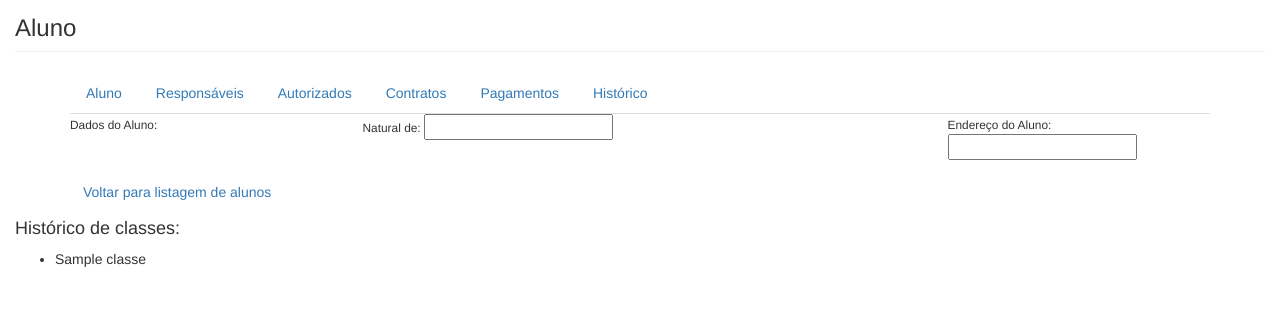
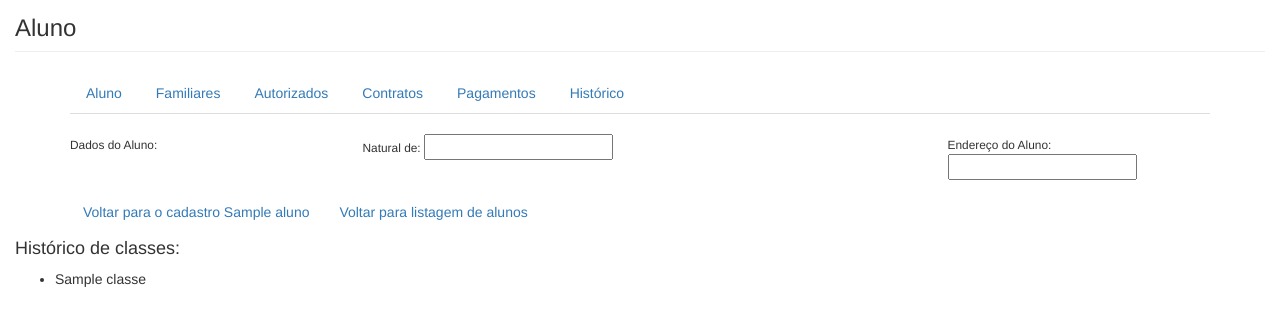
Before and after one commit to FabianoAlmeidaMelo/escolar, a Django app: template escolar/escolas/templates/escolas/aluno_form.html in a window 1280 px wide. Shown: the part 51-377 px from the top of the page. Run offline with Django 3.2, Linux system fonts and the light colour scheme; the template is opened without the code that fills it: most values are stand-ins (such as "Sample title", 1, 10 or a date in 2020); form fields are guessed from the names that the template uses; parts of the project's set-up code (start-up, migrations or seed data) failed here and were passed over; some libraries are stand-ins or nearby versions.

Commit message:
ref #42 ajuste geral de links para voltar para o cadastro, para listagem; espaços entre o texto e o base_aluno

```diff
--- a/escolar/core/templates/base_aluno.html
+++ b/escolar/core/templates/base_aluno.html
@@ -2,7 +2,7 @@
   {% if escola.id %}
     {% if aluno.pk %}
       <li class="{{ tab_aluno }}"><a href="{% url 'aluno_cadastro' aluno.pk %}" id='id_escola'>Aluno</a></li>
-      <li class="{{ tab_responsaveis_aluno }}"><a href="{% url 'membros_familia_list' aluno.id %}">Responsáveis</a></li>
+      <li class="{{ tab_responsaveis_aluno }}"><a href="{% url 'membros_familia_list' aluno.id %}">Familiares</a></li>
       <li class="{{ tab_autorizados_aluno }}"><a href="{% url 'autorizados_aluno_list' aluno.id %}">Autorizados</a></li>
       <!--     <li class="{{ tab_usuarios }}"><a href="#" id='id_usuarios'>Boletim</a></li>
       <li class=""><a href="#" id='id_classes'>Faltas</a></li>
--- a/escolar/escolas/models.py
+++ b/escolar/escolas/models.py
@@ -170,6 +170,10 @@ class MembroFamilia(UserAdd, UserUpd):
         verbose_name_plural = 'Membros da Família'
         ordering = ('nome',)
 
+    def get_sexo_display(self):
+        sexo = {1: 'masculino', 2: 'feminino'}
+        return sexo[self.sexo]
+
     def __str__(self):
         return self.nome
 
@@ -219,6 +223,7 @@ class Autorizado(models.Model):
     celular = models.CharField('celular', max_length=14)
     documento = models.CharField(max_length=25, unique=True)
     # foto = models.ImageField(upload_to='%s' % (settings.MEDIA_URL), max_length=300, blank=True, null=True)
+    # ativo = models.BooleanField('Autorizado', default=False)
 
     def __str__ (self):
         return self.nome
--- a/escolar/escolas/templates/escolas/aluno_form.html
+++ b/escolar/escolas/templates/escolas/aluno_form.html
@@ -26,6 +26,7 @@
   {% include "base_adm.html" %}
   <div class="row-fluid span10">
     {% include "base_aluno.html" %}
+    <br>
     <form method="POST" enctype="multipart/form-data">
       {{ form.errors }}
       {% csrf_token %}
@@ -72,7 +73,10 @@
         {% if can_edit %}
           <input type="submit" value="Salvar" class="btn btn-primary">
         {% endif %}
-        <a href="{% url 'alunos_list' escola.pk %}" class="btn btn-secondary">Voltar para listagem de alunos</a>
+        {% if aluno %}
+          <a href="{% url 'aluno_cadastro' aluno.id %}" class="btn btn-secondary">Voltar para o cadastro {{ aluno.nome }}</a>
+        {% endif %}
+          <a href="{% url 'alunos_list' escola.pk %}" class="btn btn-secondary">Voltar para listagem de alunos</a>
       </div>
     </form>
   </div>
--- a/escolar/escolas/templates/escolas/autorizado_cadastro.html
+++ b/escolar/escolas/templates/escolas/autorizado_cadastro.html
@@ -14,7 +14,6 @@
 {% endblock page_title %}
 
 {% block content %}
-
 <div class="container">
   {% include "base_adm.html" %}
     <div class="row-fluid span10">
--- a/escolar/escolas/templates/escolas/autorizado_form.html
+++ b/escolar/escolas/templates/escolas/autorizado_form.html
@@ -19,6 +19,7 @@
   {% include "base_adm.html" %}
     <div class="row-fluid span10">
     {% include "base_aluno.html" %}
+    <br>
       <form method="POST" enctype="multipart/form-data">
         {% csrf_token %}
         <div class="form-group">
@@ -34,7 +35,7 @@
         <div class="form-actions">
           <input type="submit" value="Salvar" class="btn btn-primary">
           {% if autorizado %}
-            <a href="{% url 'autorizado_cadastro' aluno.pk autorizado.pk %}" class="btn btn-secondary">Cancelar</a>
+            <a href="{% url 'autorizado_cadastro' aluno.pk autorizado.pk %}" class="btn btn-secondary">Voltar para o cadastro {{ autorizado.nome }}</a>
           {% else %}
             <a href="{% url 'autorizados_aluno_list' aluno.id %}" class="btn btn-secondary">Cancelar</a>
           {% endif %}
--- a/escolar/escolas/templates/escolas/membros_familia_aluno_list.html
+++ b/escolar/escolas/templates/escolas/membros_familia_aluno_list.html
@@ -41,7 +41,7 @@
         {% for membro in object_list %}
           <tr>
             {% if can_edit %}
-              <td><a href="{% url 'membro_familia_form' aluno.pk membro.pk %}">{{ membro.nome }}</a></td>
+              <td><a href="{% url 'membro_familia_cadastro' aluno.pk membro.pk %}">{{ membro.nome }}</a></td>
             {% else %}
               <td>{{ membro.nome }}</td>
             {% endif %}
--- a/escolar/financeiro/templates/financeiro/pagamento_form.html
+++ b/escolar/financeiro/templates/financeiro/pagamento_form.html
@@ -35,6 +35,7 @@
     {% if contrato %}
       {% include "base_aluno.html" %}
     {% endif %}
+    <br>
     <form method="POST" enctype="multipart/form-data">
       {% csrf_token %}
       {{ form.errors }}
```
Also changed, not shown: escolar/escolas/templates/escolas/aluno_cadastro.html (+6 -7 lines), escolar/escolas/templates/escolas/autorizados_do_aluno_list.html (+1 -6 lines), escolar/escolas/templates/escolas/membro_familia_form.html (+8 -2 lines), escolar/financeiro/templates/financeiro/contrato_cadastro.html (+4 -4 lines).
